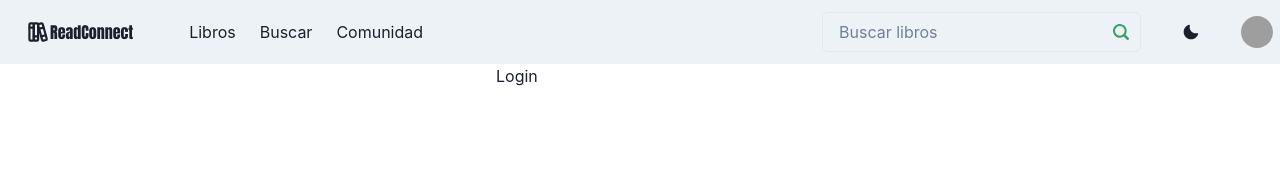
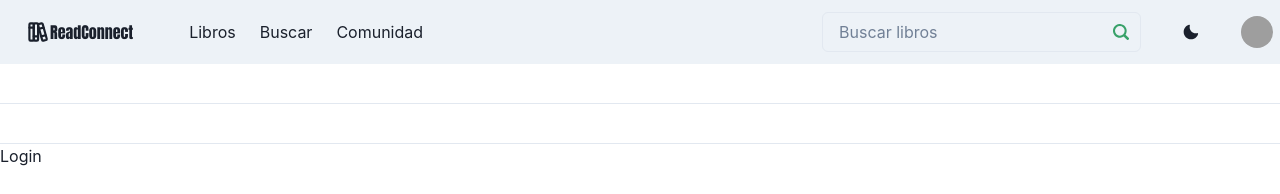
Before and after one commit to batithumann/read-connect-front, a React (Create React App) app: page /login in a window 1280 px wide. Shown: the top 194 px of the page. Built offline with nearby package versions, Linux system fonts and the light colour scheme; grey boxes are pictures that could not be loaded.

Commit message:
cleaning

```diff
--- a/src/views/Login.jsx
+++ b/src/views/Login.jsx
@@ -1,6 +1,7 @@
 import axios from "axios";
 import { useEffect, useState, useContext } from "react";
 import { useNavigate } from "react-router-dom";
+import { Input } from "@chakra-ui/react";
 import Context from "../Context";
 
 function Login() {
@@ -37,14 +38,16 @@ function Login() {
 
   return (
     <div className="login">
-      <input
+      <Input
+        variant="flushed"
         name="email"
         type="text"
         value={formState.email}
         onChange={handleInputChange}
         required
       />
-      <input
+      <Input
+        variant="flushed"
         name="password"
         type="password"
         value={formState.password}
--- a/src/views/Profile.jsx
+++ b/src/views/Profile.jsx
@@ -1,6 +1,6 @@
 import { useState, useEffect, useContext } from "react";
 import { useNavigate } from "react-router-dom";
-import { Spinner } from "@chakra-ui/react";
+import Loading from "../components/Loading";
 import Context from "../Context";
 
 function Profile() {
@@ -18,20 +18,19 @@ function Profile() {
   return (
     <div>
       {loading ? (
-        <Spinner />
+        <Loading />
       ) : user ? (
         <div>
           <h1>{user.name}</h1>
           <p>{user.email}</p>
           {user.user_books
             ? user.user_books.map((book) => {
-                console.log(book);
                 return <li key={book.id}>{book.title}</li>;
               })
             : ""}
         </div>
       ) : (
-        "no hay usuario"
+        "Ocurrió un error"
       )}
     </div>
   );
```
